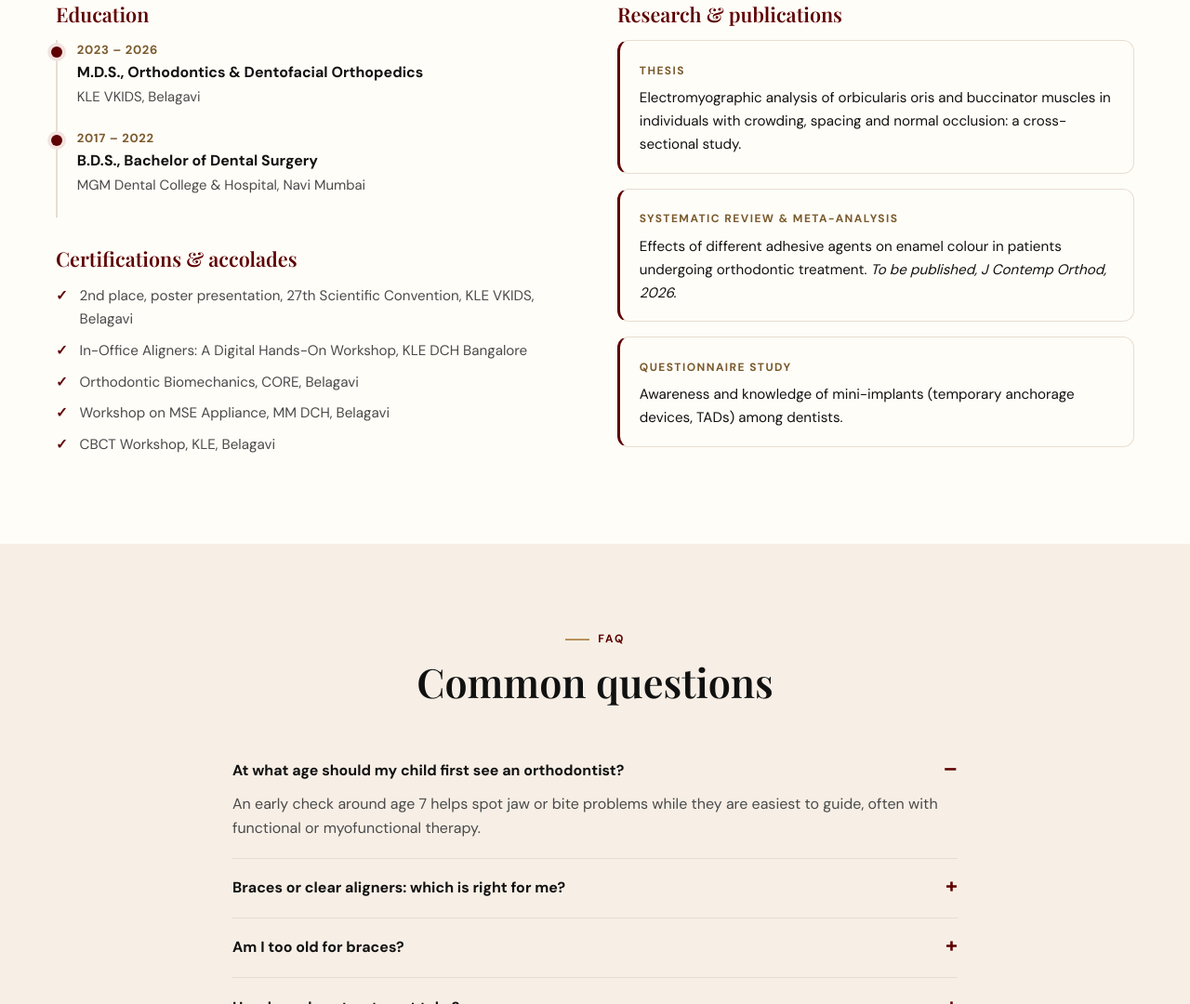
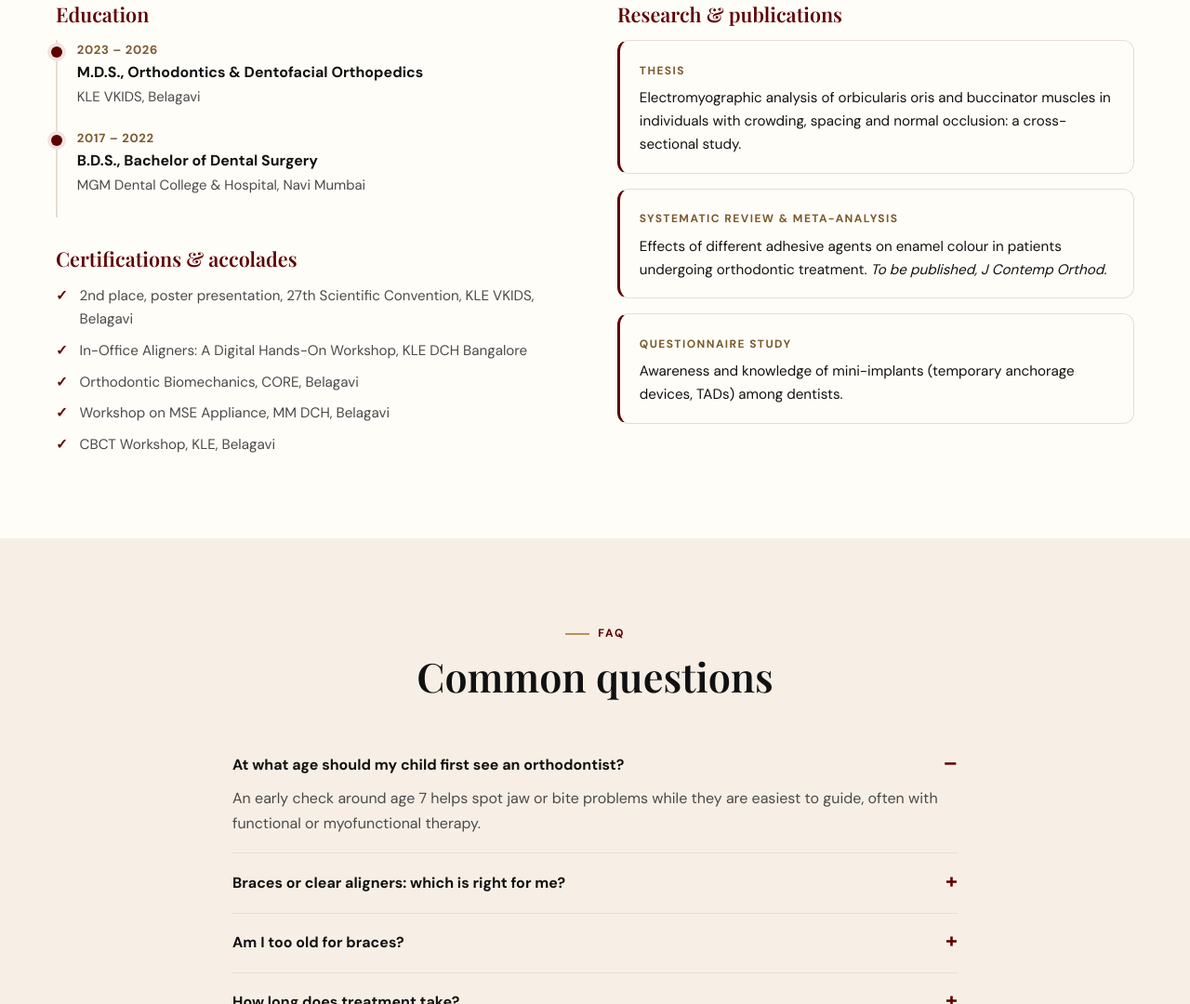
Before and after one commit to bracingsmiles/bracingsmiles.com, a plain HTML site: page index.html in a window 1280 px wide. Shown: the part 2978-4058 px from the top of the page at 93% size. Drawn offline with nearby package versions, Linux system fonts and the light colour scheme.

Commit message:
Remove year from systematic review citation
Co-Authored-By: Claude Opus 5.5 <noreply@anthropic.com>

```diff
--- a/index.html
+++ b/index.html
@@ -274,7 +274,7 @@ footer.site .copy { border-top:1px solid #3a2525; margin-top:2.5rem; padding-top
     <div>
       <h3>Research &amp; publications</h3>
       <div class="pub"><span>Thesis</span><p>Electromyographic analysis of orbicularis oris and buccinator muscles in individuals with crowding, spacing and normal occlusion: a cross-sectional study.</p></div>
-      <div class="pub"><span>Systematic review &amp; meta-analysis</span><p>Effects of different adhesive agents on enamel colour in patients undergoing orthodontic treatment. <em>To be published, J Contemp Orthod, 2026.</em></p></div>
+      <div class="pub"><span>Systematic review &amp; meta-analysis</span><p>Effects of different adhesive agents on enamel colour in patients undergoing orthodontic treatment. <em>To be published, J Contemp Orthod.</em></p></div>
       <div class="pub"><span>Questionnaire study</span><p>Awareness and knowledge of mini-implants (temporary anchorage devices, TADs) among dentists.</p></div>
     </div>
   </div>
```
